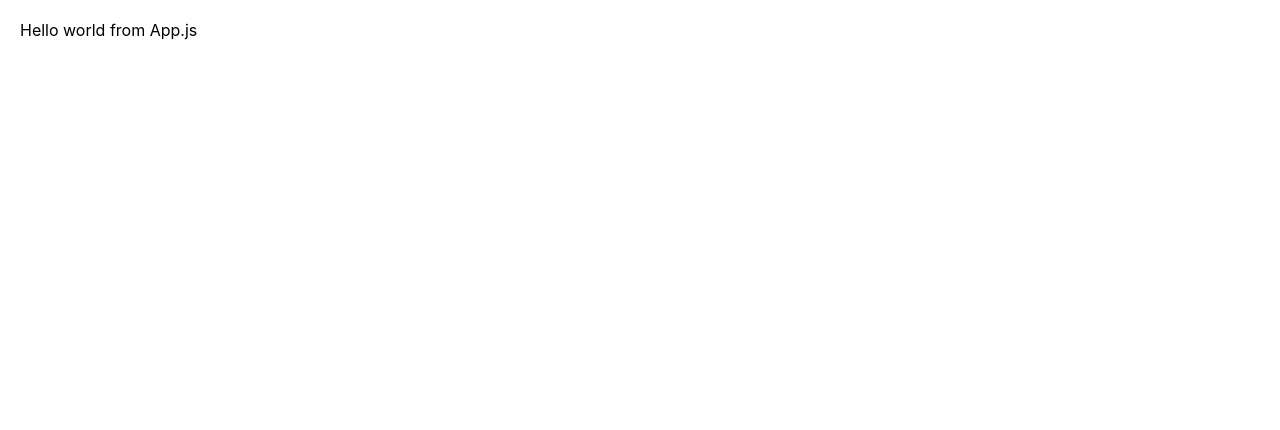
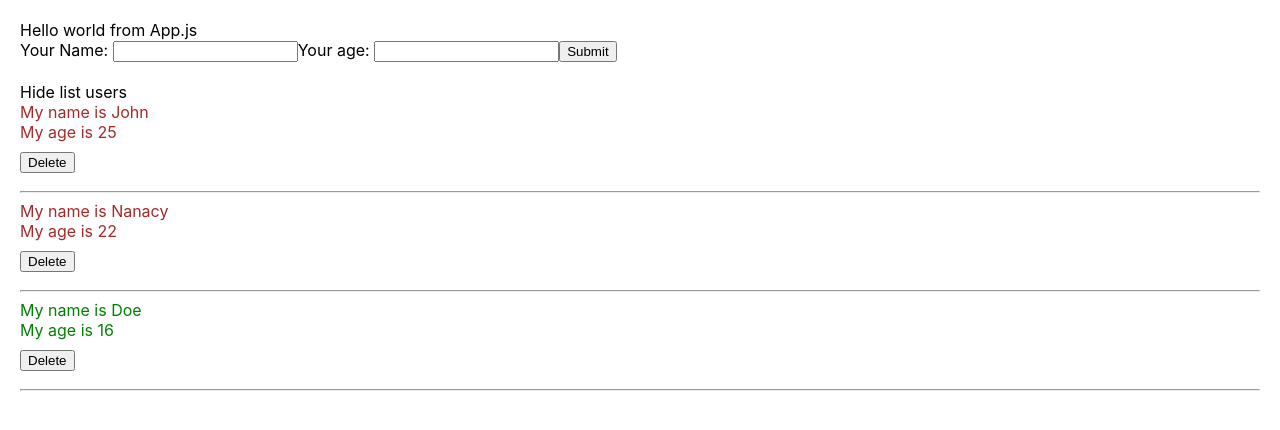
Before and after one commit to vonam007/Quizz-app-unbuild, a React (Create React App) app: page / in a window 1280 px wide. Shown: the top 430 px of the page. Built offline with nearby package versions, Linux system fonts and the light colour scheme.

Commit message:
Update App.js

```diff
--- a/src/App.js
+++ b/src/App.js
@@ -2,7 +2,7 @@
 import './App.scss';
 // import { useDispatch, useSelector } from 'react-redux';
 // import { increaseCounter, decreaseCounter } from './redux/action/counterAction';
-
+import MyComponent from './Components/MyComponent';
 import React from 'react';
 
 
@@ -13,6 +13,7 @@ class App extends React.Component {
     return (
       <div className="App">
         Hello world from App.js
+      <MyComponent />
       </div>
     )
   };
```
